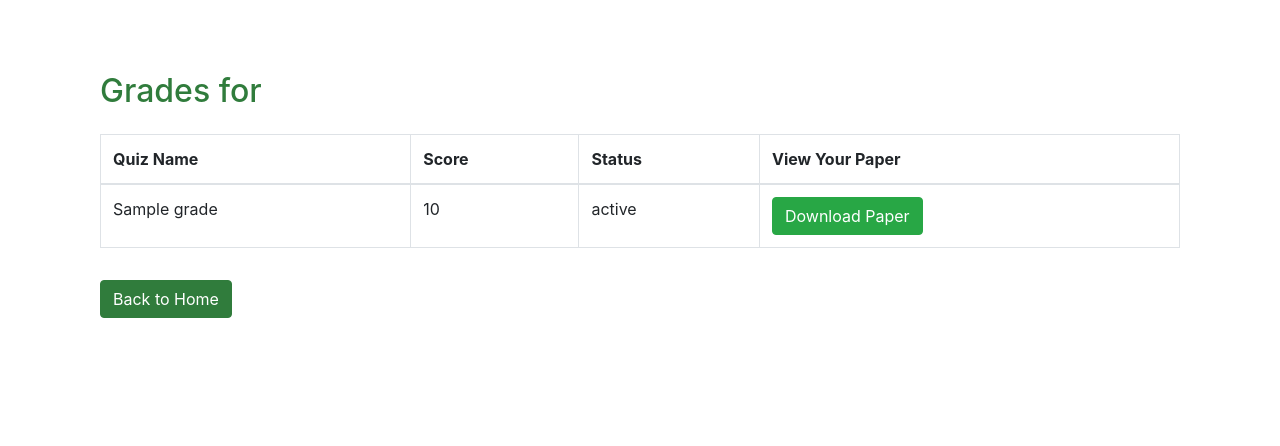
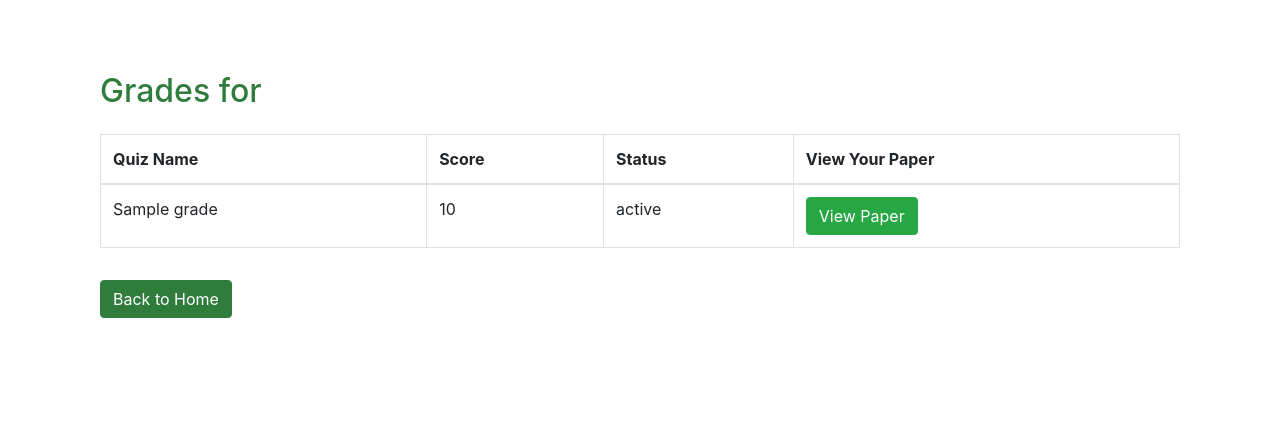
Before and after one commit to EMAM-NGO/ERC, a Flask app: template templates/view_grades.html in a window 1280 px wide. Shown: the part 72-518 px from the top of the page. Run offline with Flask 3, Linux system fonts and the light colour scheme; the template is opened without the code that fills it: most values are stand-ins (such as "Sample title", 1, 10 or a date in 2020); parts of the project's set-up code (start-up, migrations or seed data) failed here and were passed over; some libraries are stand-ins or nearby versions.

Commit message:
Update view_grades.html

```diff
--- a/templates/view_grades.html
+++ b/templates/view_grades.html
@@ -23,7 +23,7 @@
                             <td>{{ grade.score }}</td>
                             <td>{{ grade.status }}</td>
                             <td>
-                                <a href="{{ grade.paper_url }}" class="btn btn-success" download>Download Paper</a>
+                                <a href="{{ grade.paper_url }}" class="btn btn-success" download>View Paper</a>
                             </td>
                         </tr>
                     {% endfor %}
```
